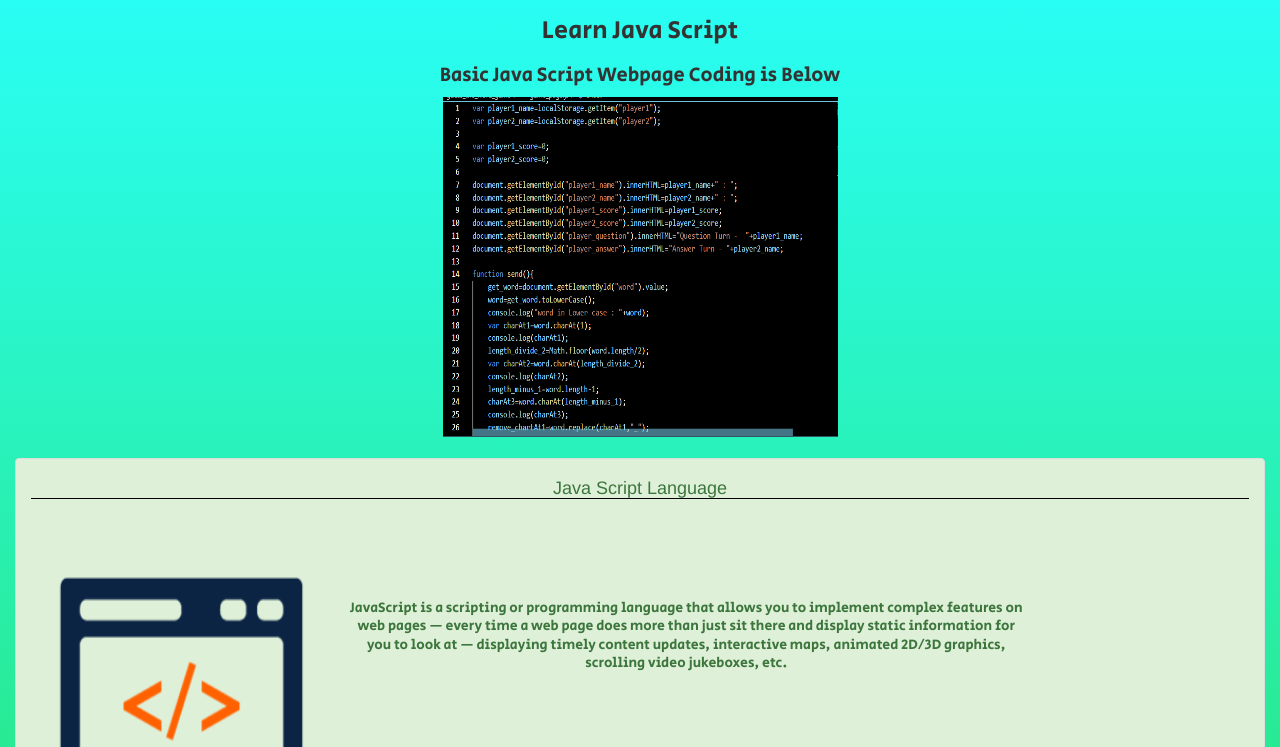
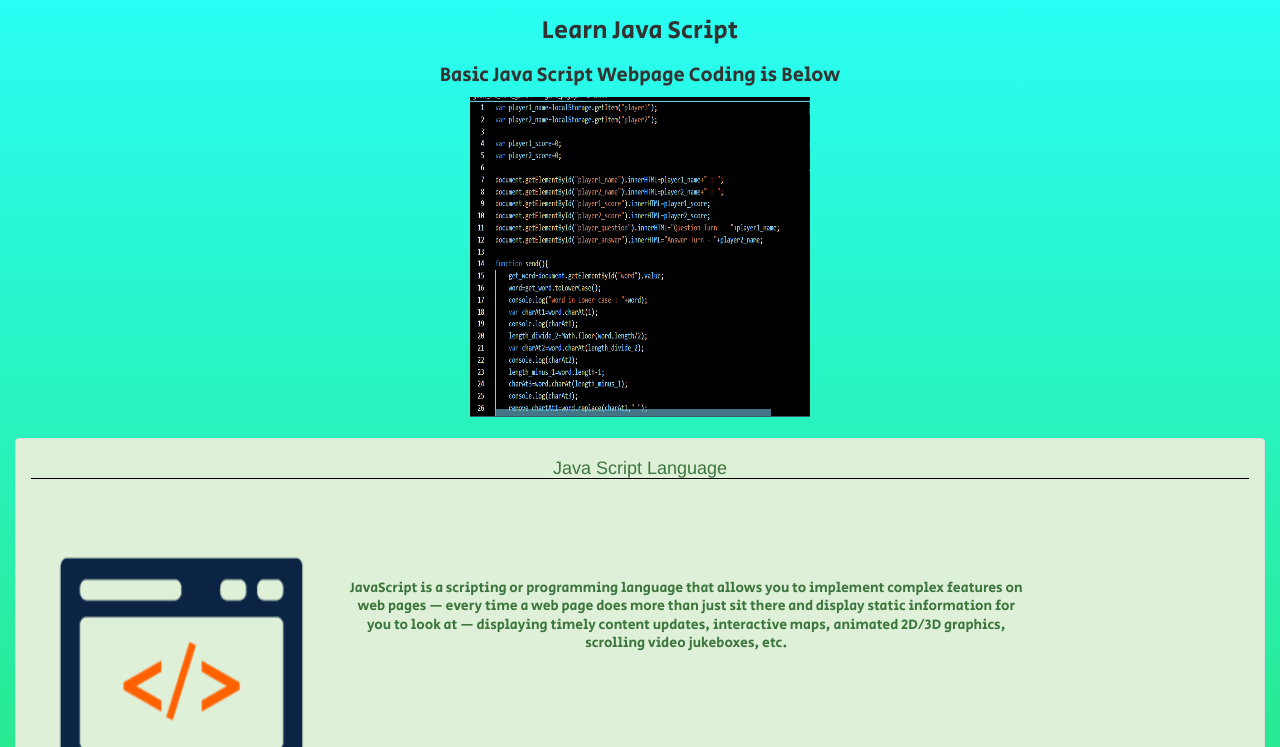
Before and after one commit to Ayush-Pujari/Coding, a plain HTML site: page indexJS.html in a window 1280 px wide. Shown: the part 53-800 px from the top of the page. Drawn offline with nearby package versions, Linux system fonts and the light colour scheme; a script that the page names is missing.

Commit message:
Add files via upload

```diff
--- a/indexJS.html
+++ b/indexJS.html
@@ -73,7 +73,7 @@
 
   <div class="col-lg-12 col-md-12 col-sm-12 col-xs-12"></div>
   <h1 id="h">Basic Java Script Webpage Coding is Below</h1>
-  <img src="css.png" height="340px" width="395px"><br><br>
+  <img src="css.png" height="320px" width="340px"><br><br>
 
   <div class="col-lg-12 col-md-12 col-sm-12 col-xs-12">
   <li id="li1" class="list-group-item list-group-item-success col-lg-12 col-md-12 col-sm-12 col-xs-12 environment_li">
--- a/styleHtml.css
+++ b/styleHtml.css
@@ -89,5 +89,5 @@ body {
   margin-bottom: 30px;
 }
 img{
-  margin: 0px;
+
 }
```
Also changed, not shown: indexCSS.html (+1 -1 lines), indexHTML.html (+1 -1 lines).
